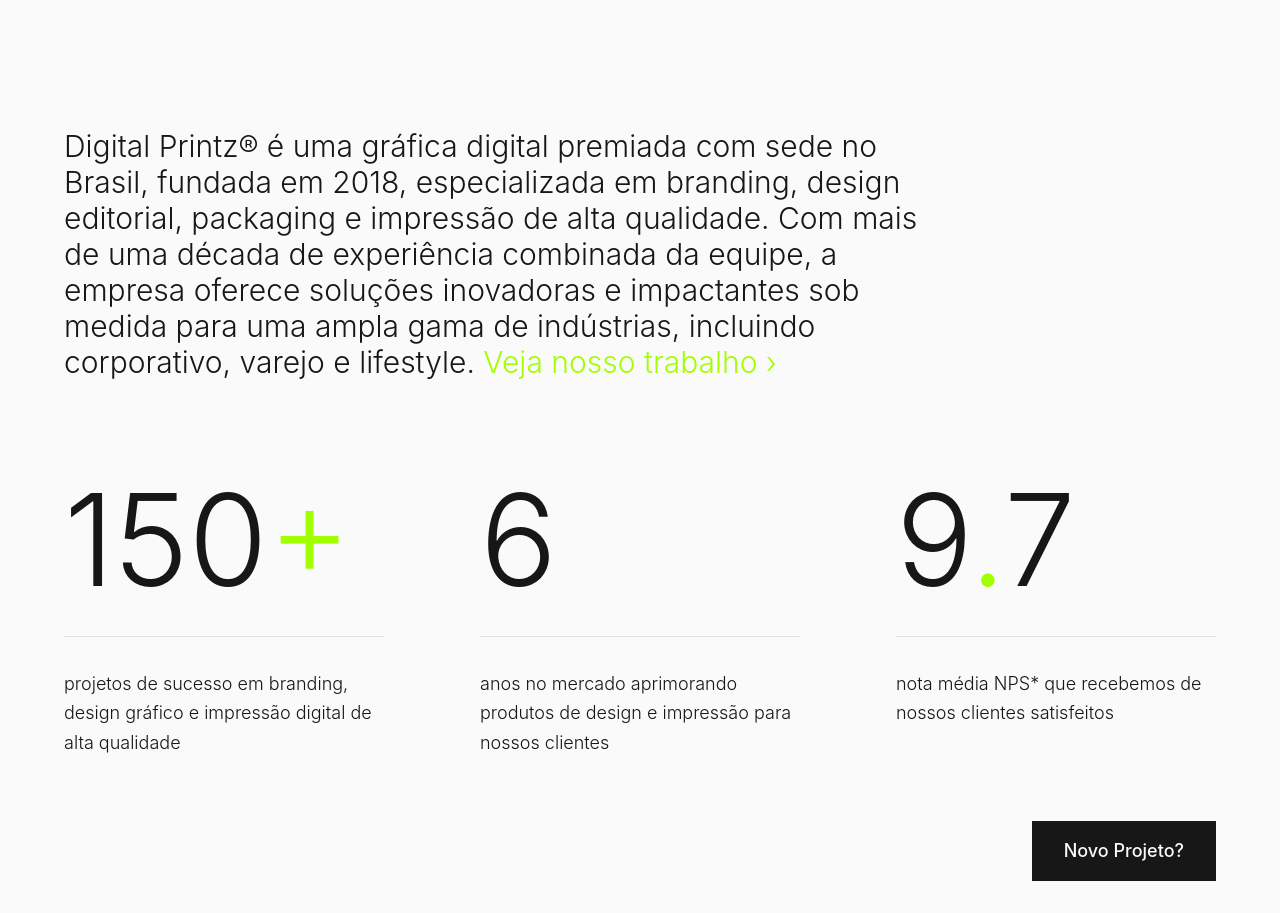
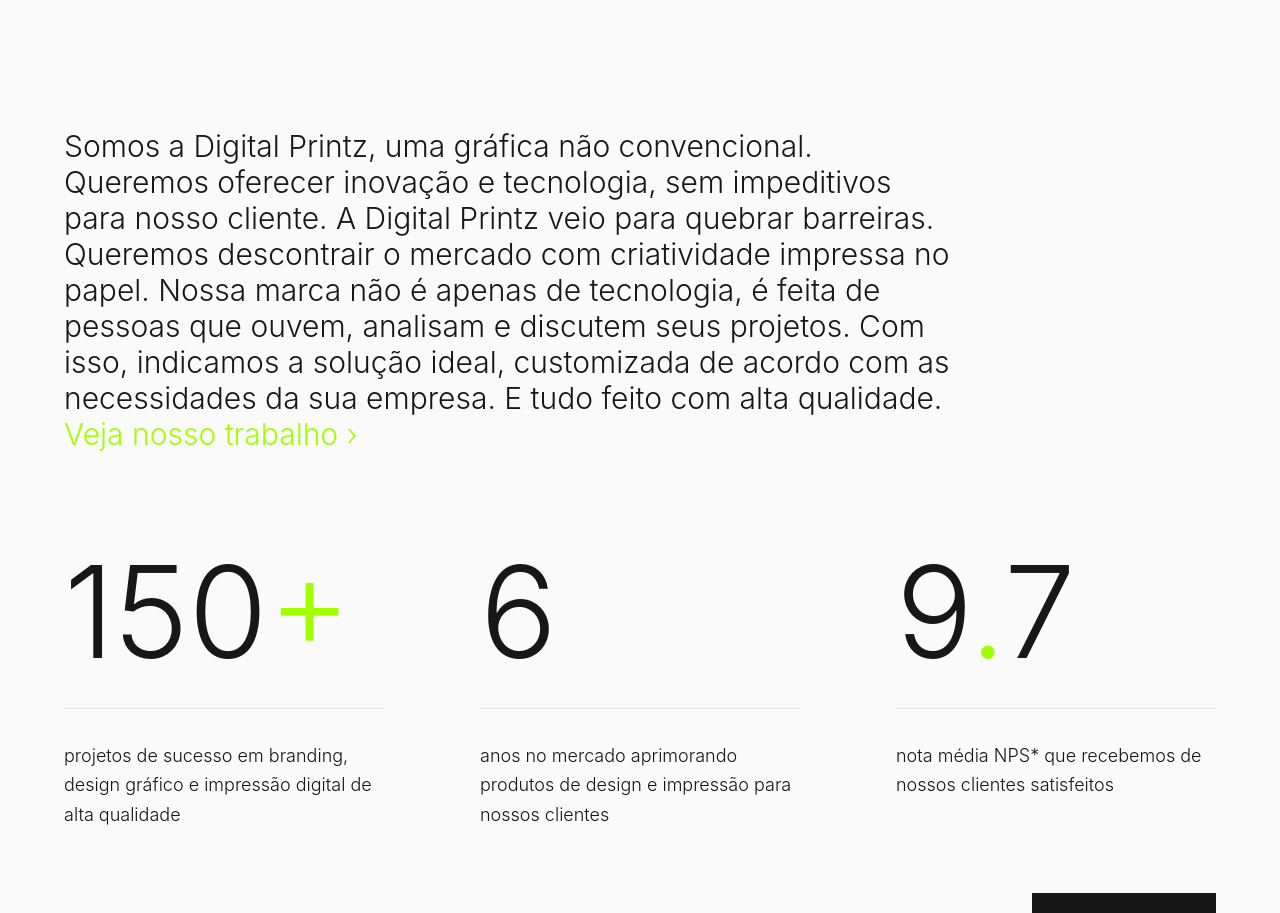
Before and after one commit to nederperfomance/digitalprintz, a React (Vite) app: page / in a window 1280 px wide. Shown: the part 1600-2513 px from the top of the page. Built offline with nearby package versions, Linux system fonts and the light colour scheme.

Commit message:
Update About Section Text
Update the text content of the About Section to reflect the new company description.

```diff
--- a/src/components/AboutStatsSection.tsx
+++ b/src/components/AboutStatsSection.tsx
@@ -5,12 +5,7 @@ const AboutStatsSection = () => {
         {/* About Text */}
         <div className="max-w-4xl mb-24 animate-on-scroll">
           <p className="text-2xl lg:text-3xl font-light text-foreground leading-relaxed">
-            Digital Printz® é uma gráfica digital premiada com sede no Brasil,
-            fundada em 2018, especializada em branding, design editorial,
-            packaging e impressão de alta qualidade. Com mais de uma década
-            de experiência combinada da equipe, a empresa oferece soluções
-            inovadoras e impactantes sob medida para uma ampla gama de
-            indústrias, incluindo corporativo, varejo e lifestyle.{" "}
+            Somos a Digital Printz, uma gráfica não convencional. Queremos oferecer inovação e tecnologia, sem impeditivos para nosso cliente. A Digital Printz veio para quebrar barreiras. Queremos descontrair o mercado com criatividade impressa no papel. Nossa marca não é apenas de tecnologia, é feita de pessoas que ouvem, analisam e discutem seus projetos. Com isso, indicamos a solução ideal, customizada de acordo com as necessidades da sua empresa. E tudo feito com alta qualidade.{" "}
             <span className="text-primary cursor-pointer hover:text-primary/80 transition-colors">
               Veja nosso trabalho ›
             </span>
```
